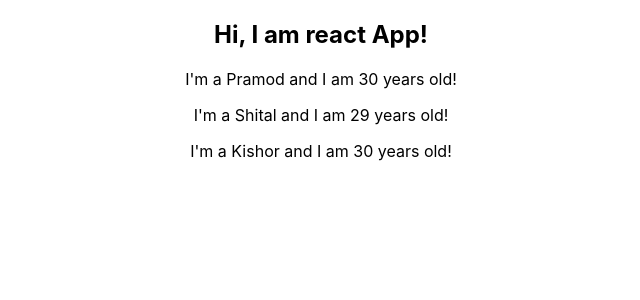
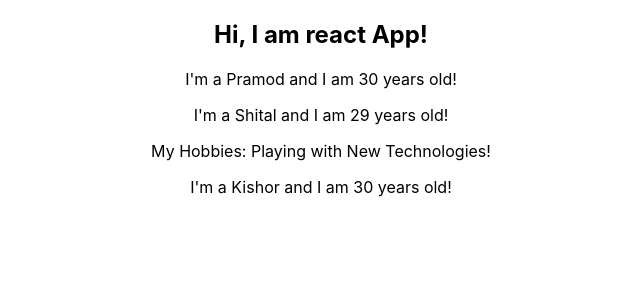
Before and after one commit to pramodkharade/reactJs, a React (Create React App) app in the folder first-app/: page / in a window 1280 px wide. Shown: the top 300 px of the page, without its empty margins (319-959 px from the left). Built offline with nearby package versions, Linux system fonts and the light colour scheme.

Commit message:
children property in custom component

```diff
--- a/first-app/src/App.js
+++ b/first-app/src/App.js
@@ -9,7 +9,7 @@
       <div className="App">
         <h2>Hi, I am react App!</h2>
         <Person name="Pramod" age="30"></Person>
-        <Person name="Shital" age="29"></Person>
+        <Person name="Shital" age="29">My Hobbies: Playing with New Technologies!</Person>
         <Person name="Kishor" age="30"></Person>
       </div>
     );
--- a/first-app/src/Person/Person.js
+++ b/first-app/src/Person/Person.js
@@ -1,7 +1,13 @@
 import React from 'react';
 
 const person = (props) => {
-    return <p> I'm a {props.name} and  I am  {props.age} years old!</p>
+    return (
+    <div>
+        <p> I'm a {props.name} and  I am  {props.age} years old!</p>
+        <p>{props.children}</p>
+    </div>
+
+    )
 }
 
 export default person;
```
